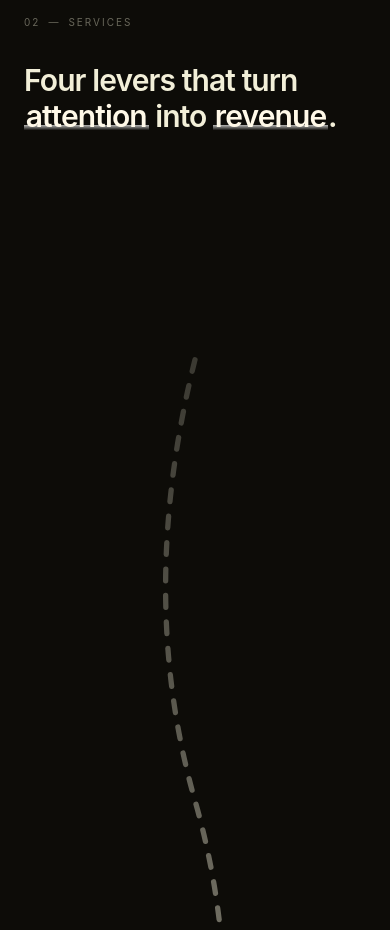
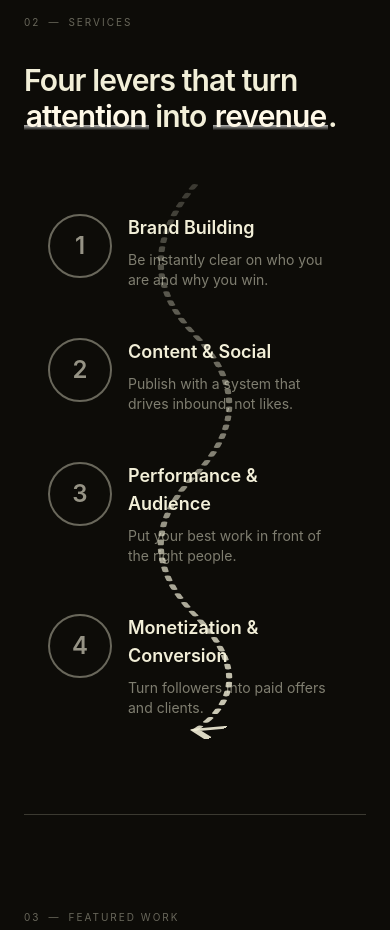
Before and after one commit to pratham-g7/elevative, a React (Vite) app: page / in a window 390 px wide. Shown: the part 2940-3870 px from the top of the page. Built offline with nearby package versions, Linux system fonts and the light colour scheme.

Commit message:
Update landing page

```diff
--- a/src/app/components/ServicesFlow.tsx
+++ b/src/app/components/ServicesFlow.tsx
@@ -102,9 +102,9 @@ export function ServicesFlow() {
         </div>
       </div>
 
-      <div className="lg:hidden w-full px-6">
+      <div className="lg:hidden relative w-full px-6 pt-4">
         <svg
-          className="mb-8 h-auto w-full"
+          className="pointer-events-none absolute inset-x-0 top-[-68px] z-0 h-[620px] w-full"
           viewBox="0 0 100 620"
           preserveAspectRatio="none"
           aria-hidden="true"
@@ -119,7 +119,7 @@ export function ServicesFlow() {
               markerWidth="8"
               markerHeight="8"
               refX="4"
-              refY="1.5"
+              refY="4"
               orient="auto"
             >
               <polyline points="0.5,0 4,4 7.5,0" stroke="#F2EFD8" strokeWidth="1.5" fill="none" strokeLinecap="round" strokeLinejoin="round" opacity="0.9" />
@@ -136,7 +136,7 @@ export function ServicesFlow() {
           />
         </svg>
 
-        <StaggerContainer className="space-y-12">
+        <StaggerContainer className="relative z-10 space-y-12">
           {services.map((service) => (
             <StaggerItem key={service.number}>
               <a href={service.href} className="flex items-start gap-4 group">
```
